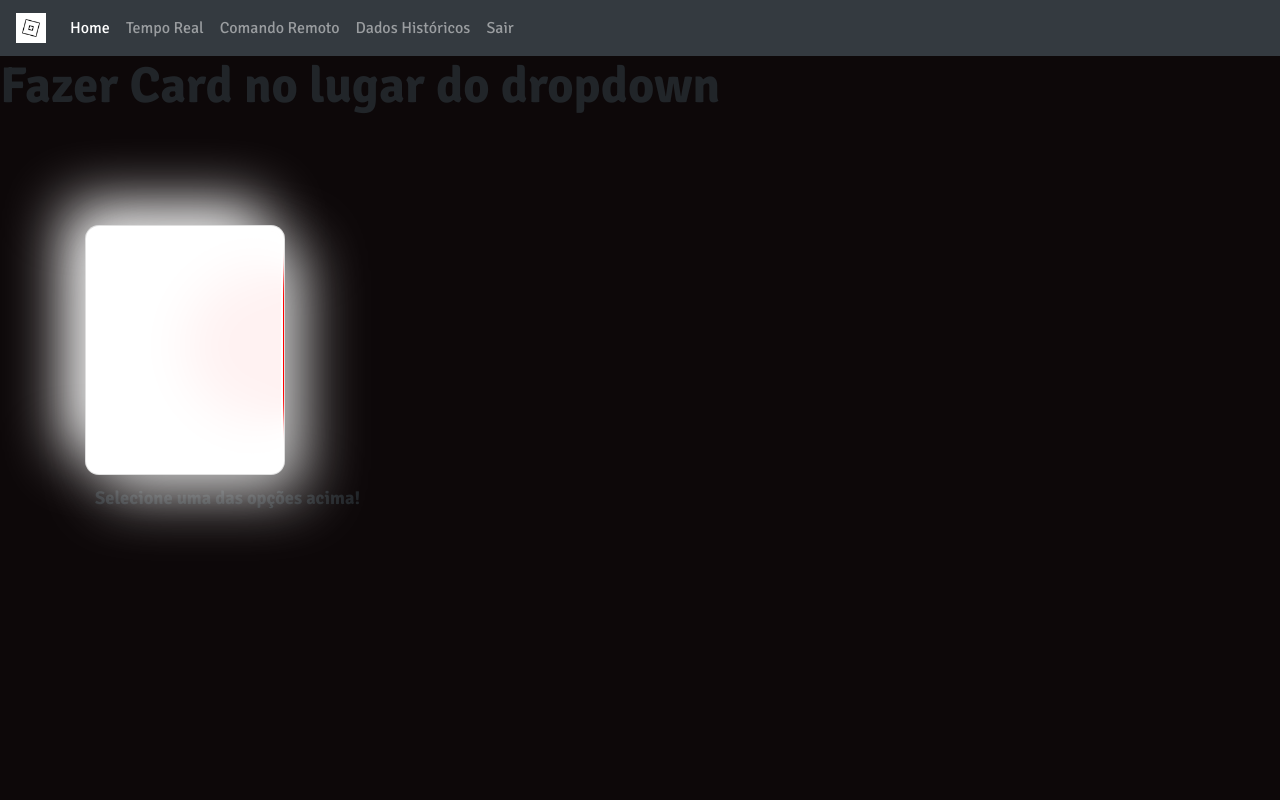
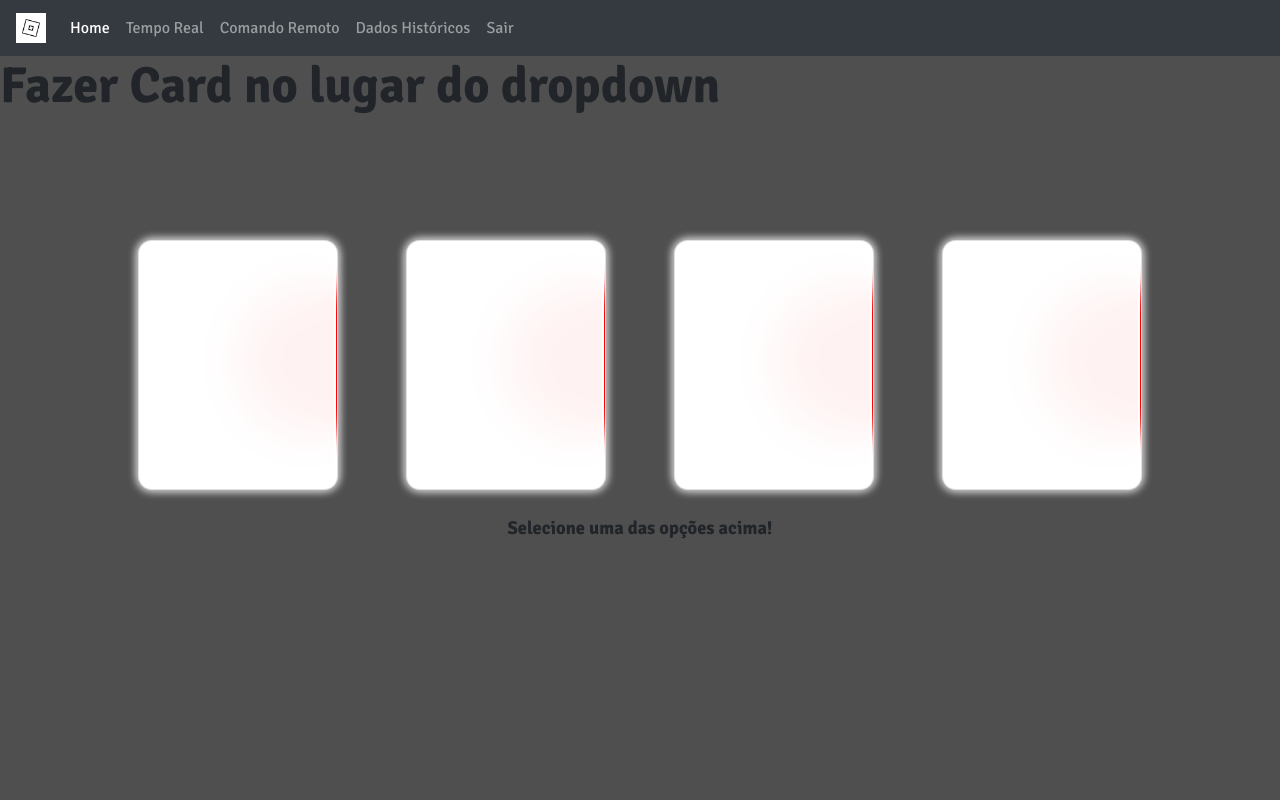
Before and after one commit to Navarro45/ExpCriativpjbl02, a Flask app: page /home in a window 1280 px wide. Run offline with Flask 3, Linux system fonts and the light colour scheme; some libraries are stand-ins or nearby versions.

Commit message:
Update 04

```diff
--- a/ExpCriativpjbl02-main/pjbl2/static/css/cards.css
+++ b/ExpCriativpjbl02-main/pjbl2/static/css/cards.css
@@ -9,8 +9,8 @@
     flex-direction: column;
     align-items: center;
     justify-content: center;
-    box-shadow: 20px 20px 60px #bebebe, -20px -20px 60px #ffffff;
-    ;
+    box-shadow: 0px 0px 10px #bebebe, 0px 0px 10px #ffffff;
+    margin: 15px;
 }
 
 .bg {
--- a/ExpCriativpjbl02-main/pjbl2/static/css/home.css
+++ b/ExpCriativpjbl02-main/pjbl2/static/css/home.css
@@ -46,13 +46,19 @@ input{
 
 :root{
     --text: rgb(237, 224, 226);
-    --background: rgb(13, 8, 9);
+    --background: #4f4f4f ;
     --primary: rgb(200, 161, 169);
     --secondary: rgb(110, 82, 65);
     --accent: rgb(174, 153, 118);
 }
 
 .container {
+    display: flex;
+    flex-direction: row;
+    flex-wrap: wrap;
+    align-items: center;
+    align-self: flex-start;
+    justify-content: space-evenly;
     margin-top: 50px;
     padding-top: 50px;
 
--- a/ExpCriativpjbl02-main/pjbl2/static/css/style.css
+++ b/ExpCriativpjbl02-main/pjbl2/static/css/style.css
@@ -46,7 +46,7 @@ input{
 
 :root{
     --text: rgb(237, 224, 226);
-    --background: rgb(13, 8, 9);
+    --background: #4f4f4f;
     --primary: rgb(200, 161, 169);
     --secondary: rgb(110, 82, 65);
     --accent: rgb(174, 153, 118);
--- a/ExpCriativpjbl02-main/pjbl2/templates/home.html
+++ b/ExpCriativpjbl02-main/pjbl2/templates/home.html
@@ -14,6 +14,19 @@
                     <div class="bg"></div>
                     <div class="blob"></div>
                 </div>
+                <div class="card">
+                    <div class="bg"></div>
+                    <div class="blob"></div>
+                </div>
+                <div class="card">
+                    <div class="bg"></div>
+                    <div class="blob"></div>
+                </div>
+                <div class="card">
+                    <div class="bg"></div>
+                    <div class="blob"></div>
+                </div>
+
                 <p>Selecione uma das opções acima!</p>
             </div>
         </div>
```
